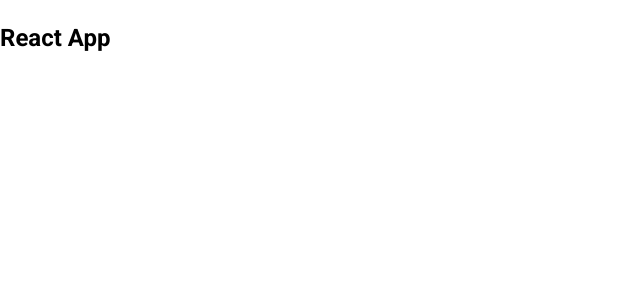
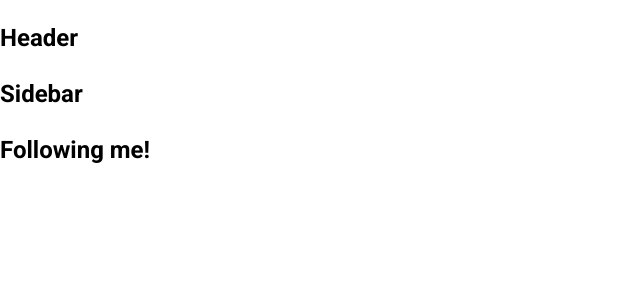
Before and after one commit to danhnguyen138/tiktok_ui, a React (Create React App) app: page /following in a window 1280 px wide. Shown: the top 300 px of the page, without its empty margins (0-640 px from the left). Built offline with nearby package versions, Linux system fonts and the light colour scheme.

Commit message:
config Router, Layout

```diff
--- a/package.json
+++ b/package.json
@@ -9,6 +9,7 @@
     "normalize.css": "^8.0.1",
     "react": "^18.2.0",
     "react-dom": "^18.2.0",
+    "react-router-dom": "^6.8.1",
     "react-scripts": "5.0.1",
     "web-vitals": "^2.1.4"
   },
--- a/src/App.js
+++ b/src/App.js
@@ -1,11 +1,22 @@
 
+import { BrowserRouter as Router, Routes, Route } from 'react-router-dom'
 
-
+import { publicRoutes } from './routes';
+import DefaultLayout from '~/components/Layout/DefaultLayout';
 function App() {
   return (
-    <div className="App">
-      <h2> React App</h2>
-    </div>
+    <Router>
+      <div className="App">
+        <Routes>
+          {publicRoutes.map((route,index)=>{
+            const Layout= route.layout?route.layout: DefaultLayout;
+            const Page=route.component;
+            return <Route key={index} path={route.path} element={<Layout><Page /></Layout>}/>
+          })}
+        </Routes>
+
+      </div>
+    </Router>
   );
 }
 
--- a/src/components/GlobalStyle/GlobalStyles.scss
+++ b/src/components/GlobalStyle/GlobalStyles.scss
@@ -2,6 +2,9 @@
 @import url('https://fonts.googleapis.com/css2?family=Roboto:wght@300;400;500;700;900&display=swap');
 :root{
     --primary:#fe2c55;
+}
+*{
+    box-sizing: border-box;
 }
 html{
     font-size:62.5%
--- /dev/null
+++ b/src/components/Layout/DefaultLayout/Header/index.js
@@ -0,0 +1,6 @@
+function Header() {
+
+    return ( <h2>Header</h2> );
+}
+
+export default Header;
--- /dev/null
+++ b/src/components/Layout/DefaultLayout/Sidebar/index.js
@@ -0,0 +1,7 @@
+function Sidebar() {
+
+
+    return ( <h2>Sidebar</h2> );
+}
+
+export default Sidebar;
--- /dev/null
+++ b/src/components/Layout/DefaultLayout/index.js
@@ -0,0 +1,18 @@
+import Header from "./Header";
+import Sidebar from "./Sidebar";
+
+function DefaultLayout({children}) {
+    return (
+        <div>
+            <Header />
+            <div className="container">
+                <Sidebar />
+                <div className="content">
+                    {children}
+                </div>
+            </div>
+        </div>
+    );
+}
+
+export default DefaultLayout;
--- /dev/null
+++ b/src/components/Layout/HeaderOnly/Header/index.js
@@ -0,0 +1,6 @@
+function Header() {
+
+    return ( <h2>Header</h2> );
+}
+
+export default Header;
--- /dev/null
+++ b/src/components/Layout/HeaderOnly/index.js
@@ -0,0 +1,18 @@
+import Header from "./Header";
+
+
+function HeaderOnly({children}) {
+    return (
+        <div>
+            <Header />
+            <div className="container">
+
+                <div className="content">
+                    {children}
+                </div>
+            </div>
+        </div>
+    );
+}
+
+export default HeaderOnly;
--- /dev/null
+++ b/src/pages/Following/index.js
@@ -0,0 +1,12 @@
+import React from 'react'
+
+
+const Following = () => {
+  return (
+    <div>
+        <h2>Following me!</h2>
+    </div>
+  )
+}
+
+export default Following
--- /dev/null
+++ b/src/pages/Home/index.js
@@ -0,0 +1,12 @@
+import React from 'react'
+
+
+const Home = () => {
+  return (
+    <div>
+        <h2>Hello world</h2>
+    </div>
+  )
+}
+
+export default Home
--- /dev/null
+++ b/src/pages/Upload/index.js
@@ -0,0 +1,6 @@
+function Upload() {
+
+    return ( <h2>Upload</h2> );
+}
+
+export default Upload;
--- /dev/null
+++ b/src/routes/index.js
@@ -0,0 +1,16 @@
+import Home from "~/pages/Home"
+import Following from "~/pages/Following"
+import Upload from './../pages/Upload';
+import HeaderOnly from '~/components/Layout/HeaderOnly';
+
+//public routes
+const publicRoutes= [
+    {path:'/',component: Home},
+    {path:'/following',component: Following},
+    {path:'/upload',component:Upload,layout:HeaderOnly}
+]
+//private routes
+const privateRoutes=[
+
+]
+export {publicRoutes, privateRoutes}
```
Also changed, not shown: 1 other file (tests, documents, lock files or other folders).
